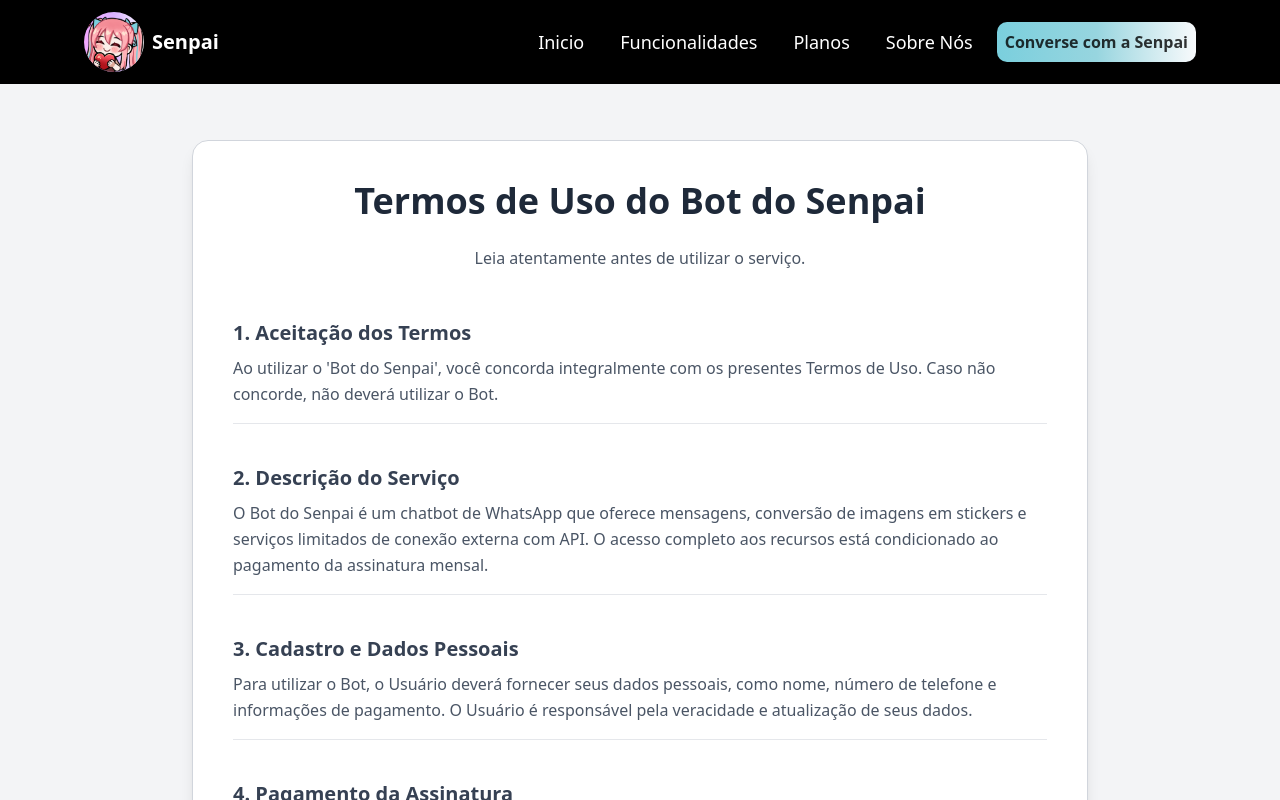
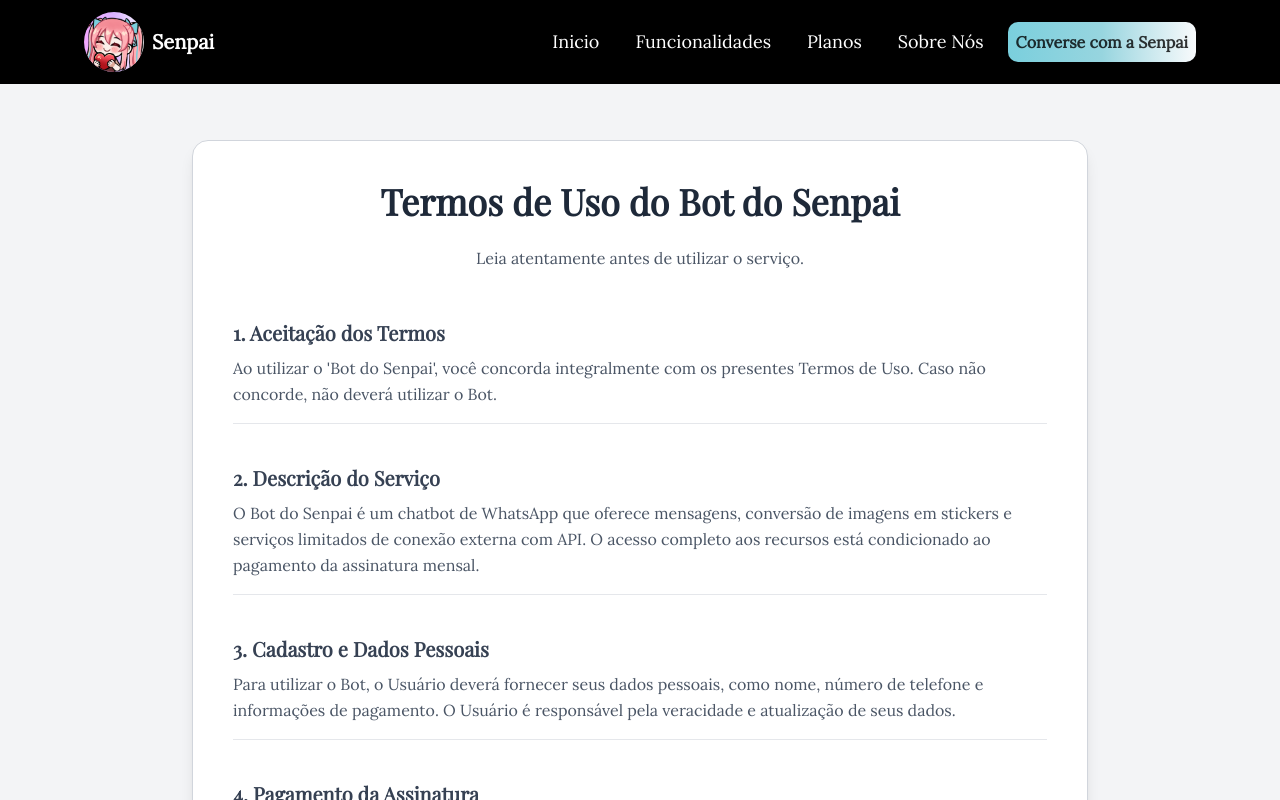
Before and after one commit to PedroMarques391/senpaiLP, a Next.js app: page /termo-de-uso in a window 1280 px wide. Shown: the top 800 px of the page. Built offline with nearby package versions, Linux system fonts and the light colour scheme.

Commit message:
fix: corrigindo layout.tsx das rotas.

```diff
--- a/src/app/privacidade/layout.tsx
+++ b/src/app/privacidade/layout.tsx
@@ -1,5 +1,19 @@
 import type { Metadata } from "next";
+import { Playfair_Display, Lora } from "next/font/google";
 import "./../globals.css";
+
+const playFair = Playfair_Display({
+  variable: "--font-Playfair_Display",
+  subsets: ["latin"],
+  weight: "400",
+});
+
+const lora = Lora({
+  variable: "--font-lora",
+  subsets: ["latin"],
+  weight: "400",
+});
+
 
 
 export const metadata: Metadata = {
@@ -18,7 +32,7 @@ export default function RootLayout({
   return (
     <html lang="pt-br" className="!scroll-smooth">
       <body
-        className={` antialiased `}
+        className={`${lora.variable} ${playFair.variable} antialiased`}
       >
         {children}
       </body>
--- a/src/app/termo-de-uso/layout.tsx
+++ b/src/app/termo-de-uso/layout.tsx
@@ -1,5 +1,19 @@
 import type { Metadata } from "next";
+import { Playfair_Display, Lora } from "next/font/google";
 import "./../globals.css";
+
+const playFair = Playfair_Display({
+  variable: "--font-Playfair_Display",
+  subsets: ["latin"],
+  weight: "400",
+});
+
+const lora = Lora({
+  variable: "--font-lora",
+  subsets: ["latin"],
+  weight: "400",
+});
+
 
 
 export const metadata: Metadata = {
@@ -17,9 +31,8 @@ export default function RootLayout({
 }>) {
   return (
     <html lang="pt-br" className="!scroll-smooth">
-      <body
-        className={`antialiased `}
-      >
+
+      <body className={`${lora.variable} ${playFair.variable} antialiased`}>
         {children}
       </body>
     </html>
```
